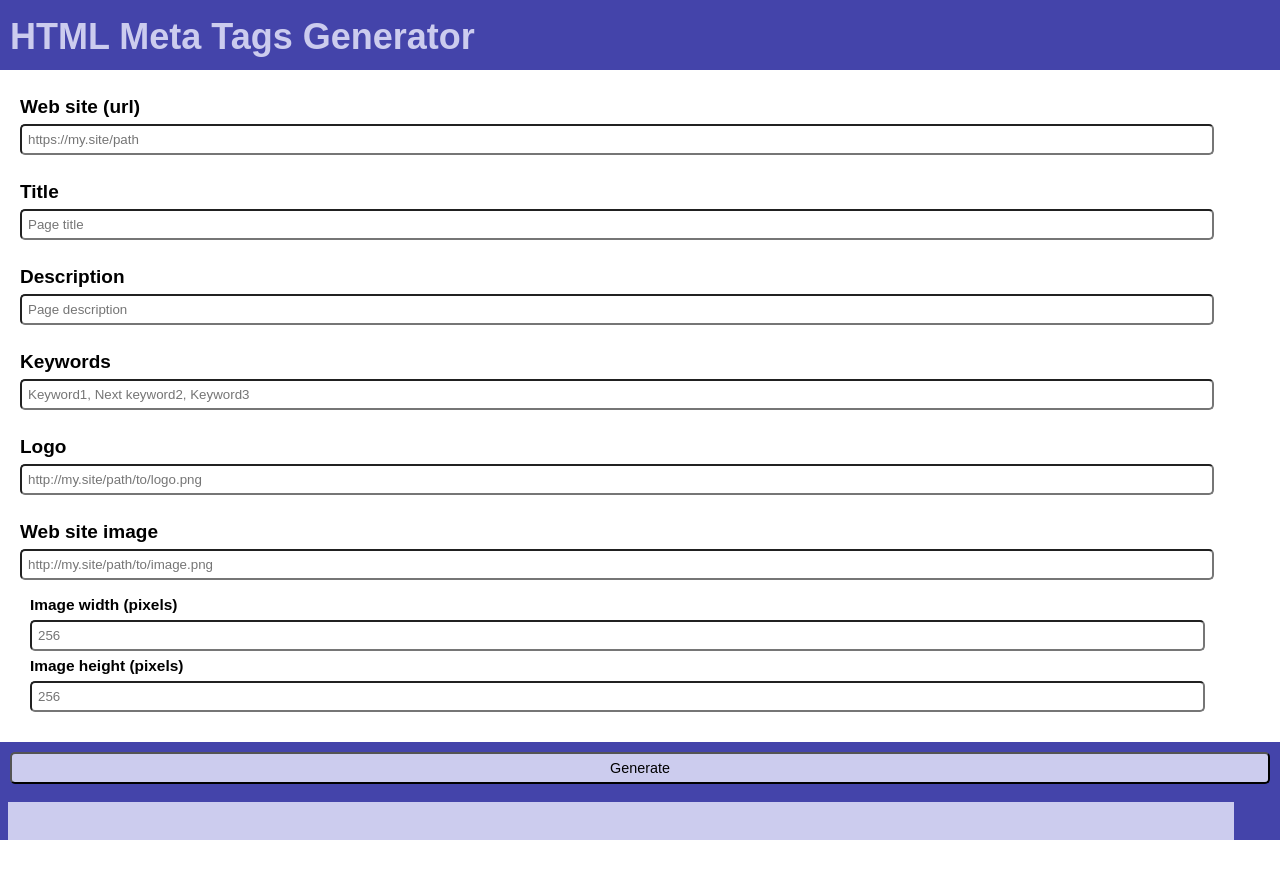
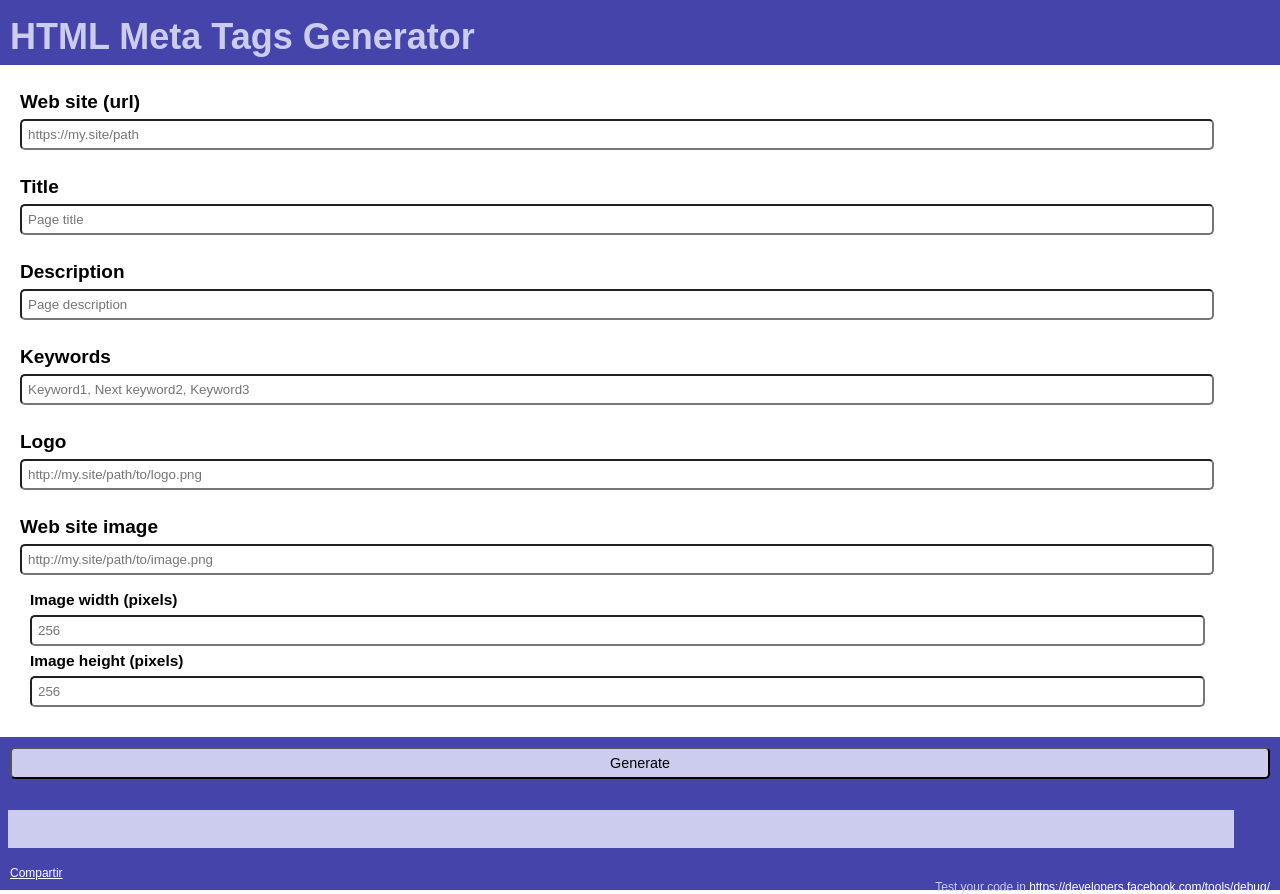
Before and after one commit to fraigo/meta-tags-generator, a plain HTML site: page index.html in a window 1280 px wide. Before the commit the page ends 848 px from the top, so only its background shows below. Drawn offline with Linux system fonts and the light colour scheme.

Commit message:
updated UI and scrolling

```diff
--- a/css/style.css
+++ b/css/style.css
@@ -11,6 +11,10 @@ body{
 	font-size: 18px;
 	font-family: Arial, Helvetica, sans-serif;
 	margin:0px;
+}
+
+a:link, a:visited, a:active{
+	color: var(--color-light);
 }
 
 /* Nav configuration */
@@ -39,7 +43,7 @@ header{
 	background-color: var(--color-main-dark);
 	color:var(--color-main-light);
 	padding:10px;
-	height:50px;
+	height:45px;
 }
 
 section{
@@ -52,6 +56,14 @@ footer{
 	background-color: var(--color-main-dark);
 	color:var(--color-main-light);
 	font-size:0.7em;
+
+}
+
+footer .action{
+	position:sticky;
+	top:-1px;
+	background-color: var(--color-main-dark);
+	height:45px;
 }
 
 
@@ -92,3 +104,7 @@ footer > pre{
 	width:95%;
 	padding:5px;
 }
+
+.testcode{
+	float:right;
+}
--- a/index.html
+++ b/index.html
@@ -9,11 +9,11 @@
 	<!-- Page title -->
 	<title>HTML Meta Tags Generator</title>
 	<meta name="keywords" content="HTML, Meta, Keywords, SEO, SEM, Meta generator"/>
-	<meta name="description" content="HTML Meta Tags Generator for SEO / Facebook ans Social Media Share"/>
+	<meta name="description" content="HTML Meta Tags Generator for SEO / Facebook and Social Media Share. "/>
 
 	<!-- Facebook OpenGraph  Social media attributes -->
 	<meta property="og:title" content="HTML Meta Tags Generator"/>
-	<meta property="og:description" content="HTML Meta Tags Generator for SEO / Facebook ans Social Media Share"/>
+	<meta property="og:description" content="HTML Meta Tags Generator for SEO / Facebook and Social Media Share. "/>
 	<meta property="og:site_name" content="HTML Meta Tags Generator"/>
 	<meta property="og:type" content="website"/>
 	<meta property="og:url" content="https://fraigo.github.io/meta-tags-generator/"/>
@@ -29,26 +29,29 @@
 	<link rel="icon" type="image/png" href="images/icon.png" sizes="256x256"/>
 	<link rel="apple-touch-icon" sizes="images/icon.png" href="images/icon.png"/>
 
+	<!-- Fav Icon / App Icon -->
+	<link rel="shortcut icon" href="images/icon.png"/>
+	<link rel="icon" type="image/png" href="images/icon.png" sizes="256x256"/>
+	<link rel="apple-touch-icon" sizes="images/icon.png" href="images/icon.png"/>
+
 	<!-- Stylesheet associated (CSS code) -->
 	<link rel="stylesheet" href="css/style.css" type="text/css"/>
 
 
 </head>
 <body>
+	<div id="fb-root"></div>
+	<script>(function(d, s, id) {
+	  var js, fjs = d.getElementsByTagName(s)[0];
+	  if (d.getElementById(id)) return;
+	  js = d.createElement(s); js.id = id;
+	  js.src = 'https://connect.facebook.net/es_LA/sdk.js#xfbml=1&version=v2.12&appId=1607825709510874&autoLogAppEvents=1';
+	  fjs.parentNode.insertBefore(js, fjs);
+	}(document, 'script', 'facebook-jssdk'));
+	</script>
 
 	<nav>
-		<ul>
-			<li>
-				Menu1
-				<ul>
-					<li>SubMenu1</li>
-					<li>SubMenu2</li>
-					<li>SubMenu3</li>
-				</ul>
-			</li>
-			<li>Menu2</li>
-			<li>Menu3</li>
-		</ul>
+
 
 	</nav>
 
@@ -56,7 +59,7 @@
 		<header>
 			<h1>HTML Meta Tags Generator</h1>
 		</header>
-		<form>
+		<form action="index.html#generate">
 			<section>
 				<section>
 					<h3>Web site (url)</h3>
@@ -93,14 +96,18 @@
 			</section>
 		</form>
 
-
+		<a id="generate"></a>
 		<footer>
-			<section>
+			<section class="action">
 				<button onclick="submit()">Generate</button>
 			</section>
 			<pre id="code">
 
 			</pre>
+			<section>
+				<div class="fb-share-button" data-href="https://fraigo.github.io/meta-tags-generator/" data-layout="button" data-size="small" data-mobile-iframe="true"><a target="_blank" href="https://www.facebook.com/sharer/sharer.php?u=https%3A%2F%2Ffraigo.github.io%2Fmeta-tags-generator%2F&amp;src=sdkpreparse" class="fb-xfbml-parse-ignore">Compartir</a></div>
+				<div class="testcode">Test your code in <a href="https://developers.facebook.com/tools/debug/">https://developers.facebook.com/tools/debug/</a></div>
+			</section>
 		</footer>
 
 	</main>
```
